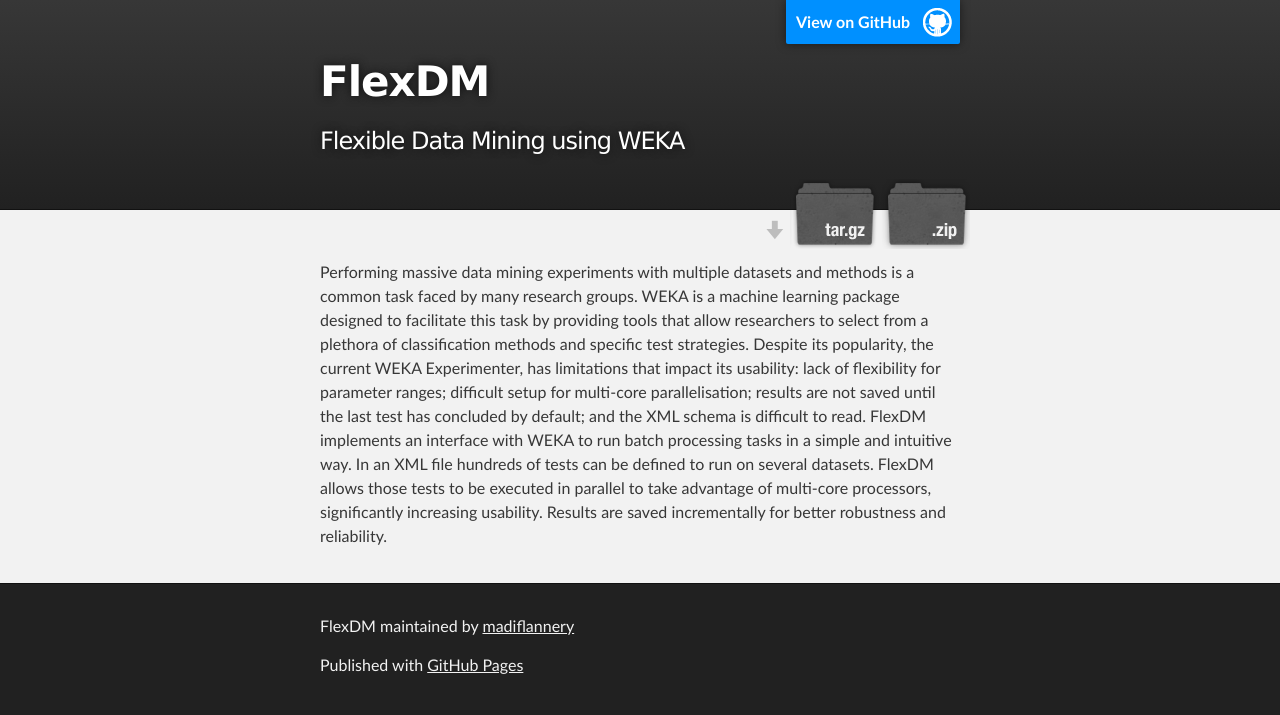
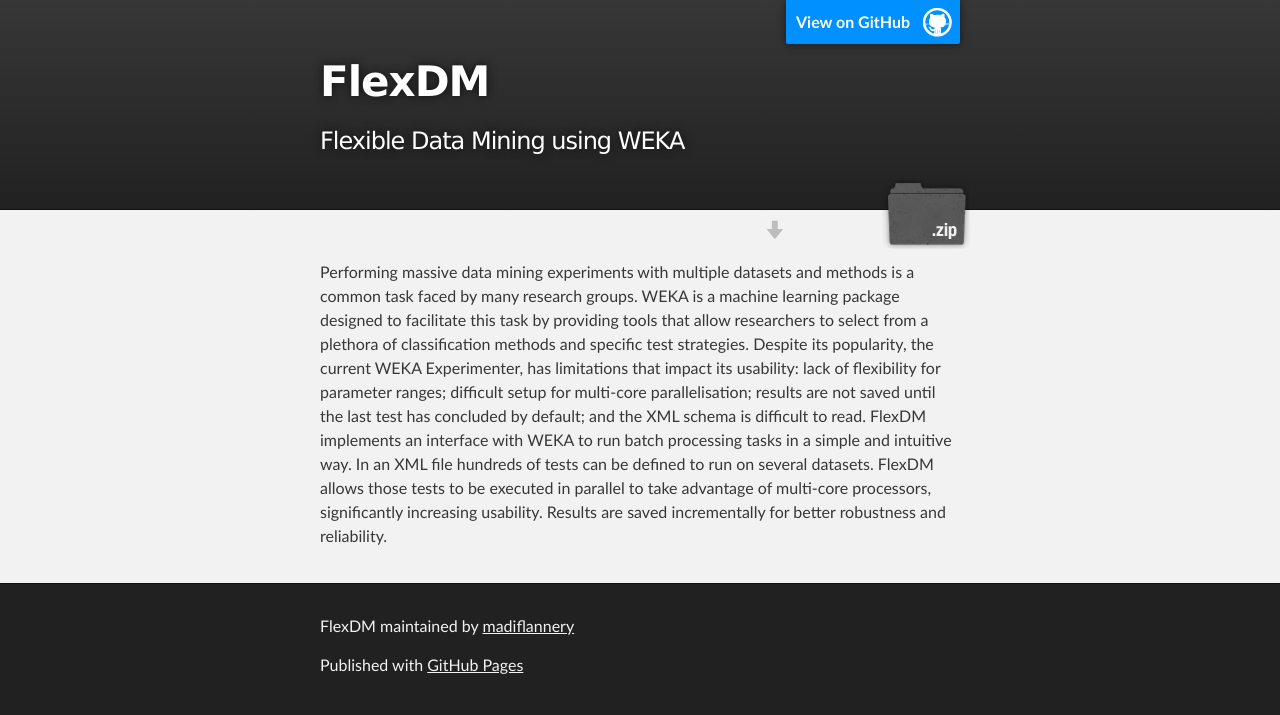
Before and after one commit to madisonkeene/FlexDM, a plain HTML site: page index.html in a window 1280 px wide. Drawn offline with Linux system fonts and the light colour scheme.

Commit message:
fix links

```diff
--- a/index.html
+++ b/index.html
@@ -23,7 +23,6 @@
 
             <section id="downloads">
               <a class="zip_download_link" href="https://github.com/madiflannery/FlexDM/zipball/zip_file">Download this project as a .zip file</a>
-              <a class="tar_download_link" href="">Download the VM</a>
             </section>
         </header>
     </div>
```
